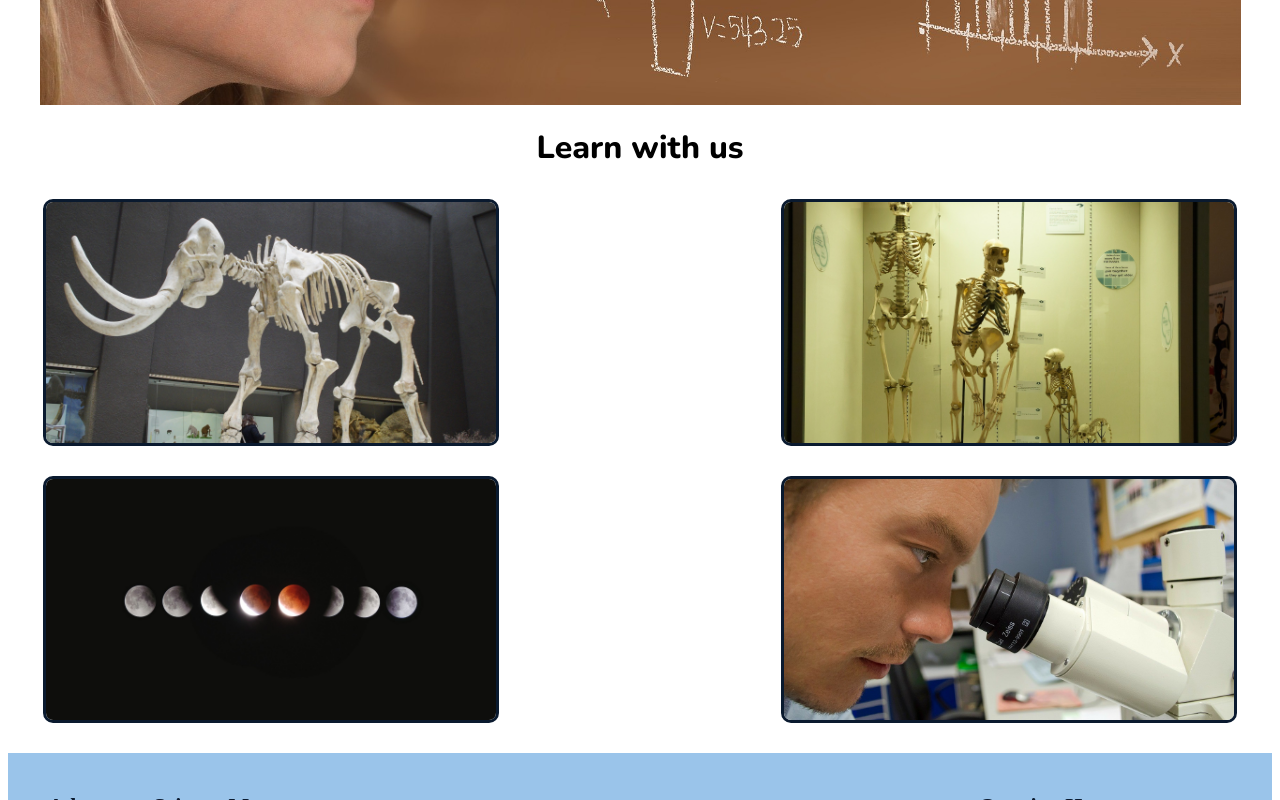
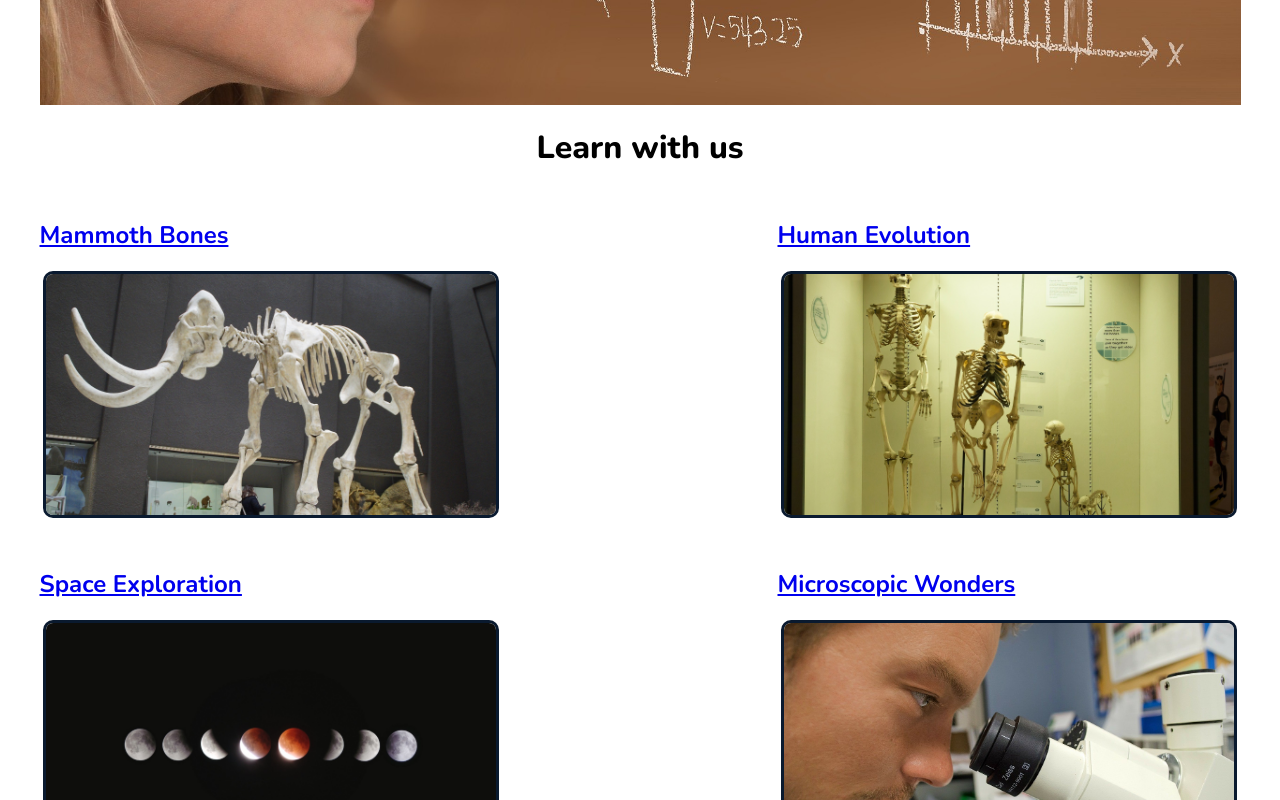
Before and after one commit to KnutheMage/PM-project, a plain HTML site: page index.html in a window 1280 px wide. Shown: the part 637-1437 px from the top of the page. Drawn offline with nearby package versions, Linux system fonts and the light colour scheme.

Commit message:
more compliance with nu html checker

```diff
--- a/index.html
+++ b/index.html
@@ -52,18 +52,22 @@
 <div class="image-grid">
 
     <a href="the-learning-zone.html" class="grid-item">
+         <h2>Mammoth Bones</h2>
         <img src="Images/mammoth.jpg" alt="A mammoth in the prehistoric era">
     </a>
 
     <a href="the-learning-zone.html" class="grid-item">
+          <h2>Human Evolution</h2>
         <img src="Images/skeleton.jpg" alt="A fossilized skeleton">
     </a>
 
     <a href="the-learning-zone.html" class="grid-item">
+           <h2>Space Exploration</h2>
         <img src="Images/celso.jpg" alt="the phases of the moon">
     </a>
 
     <a href="the-learning-zone.html" class="grid-item">
+        <h2>Microscopic Wonders</h2>
         <img src="Images/people.jpg" alt="a person looking through a microscope">
     </a>
 
```
